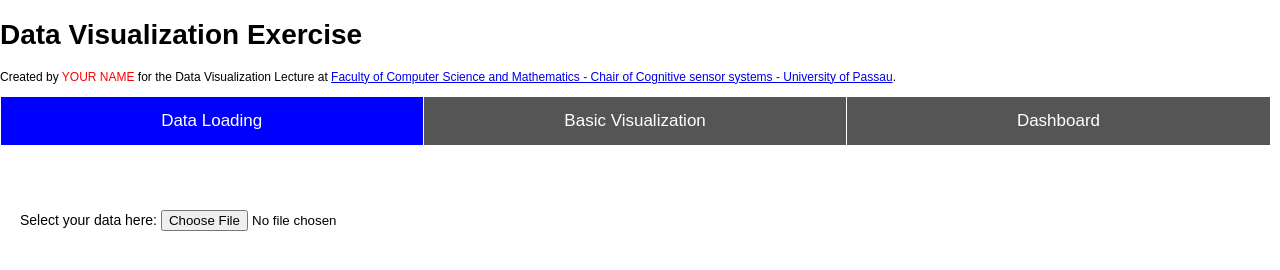
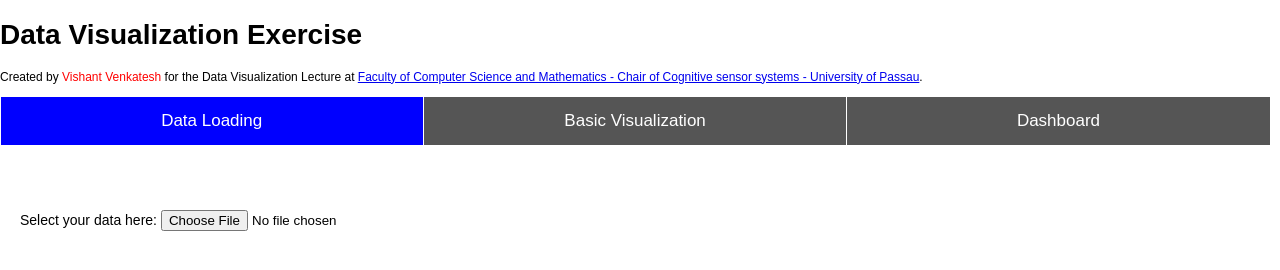
Before and after one commit to venkat0400/DataVisualizationCoursework, a plain HTML site: page index.html in a window 1280 px wide. Drawn offline with nearby package versions, Linux system fonts and the light colour scheme.

Commit message:
Added name to index file

```diff
--- a/index.html
+++ b/index.html
@@ -39,7 +39,7 @@
 
 <!-- credits -->
 <div id="credits">
-    Created by <span class="instructions">YOUR NAME</span>
+    Created by <span class="instructions">Vishant Venkatesh</span>
     for the Data Visualization Lecture at <a href="https://www.fim.uni-passau.de/digitale-bildverarbeitung"> Faculty of Computer
     Science and Mathematics - Chair of Cognitive sensor systems - University of Passau</a>.
 </div>
```
